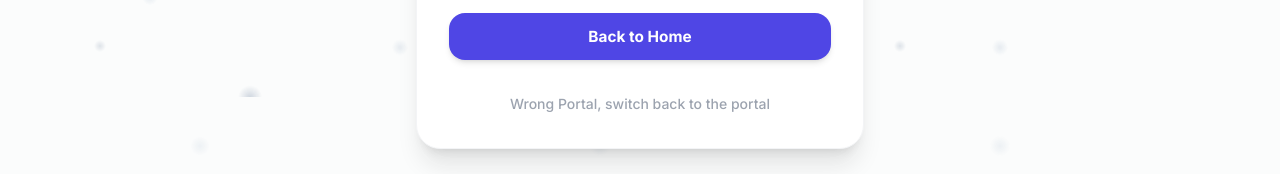
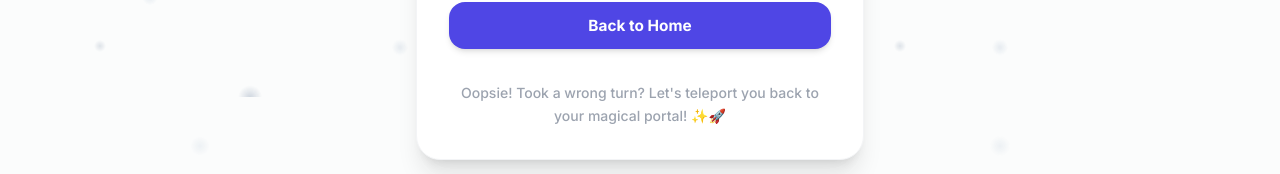
Before and after one commit to Db8067/Sponsora, a Next.js app in the folder main-app/: page /unauthorized in a window 1280 px wide. Shown: the part 500-674 px from the top of the page. Built offline with nearby package versions, Linux system fonts and the light colour scheme; no server answers.

Commit message:
Fix checkbox click handler and add cute message on unauthorized page

```diff
--- a/main-app/app/admin/page.tsx
+++ b/main-app/app/admin/page.tsx
@@ -231,12 +231,16 @@ export default function AdminDashboardPage() {
 
                                 <div className="space-y-2 mb-4">
                                     {['participant', 'organizer', 'sponsor'].map((role) => (
-                                        <label key={role} className={`flex items-center gap-3 p-3 rounded-xl border cursor-pointer transition-all ${selectedRoles.includes(role) ? 'bg-indigo-50 border-indigo-200' : 'bg-white border-gray-200 hover:bg-gray-50'}`}>
+                                        <div
+                                            key={role}
+                                            onClick={() => toggleRole(role)}
+                                            className={`flex items-center gap-3 p-3 rounded-xl border cursor-pointer transition-all ${selectedRoles.includes(role) ? 'bg-indigo-50 border-indigo-200' : 'bg-white border-gray-200 hover:bg-gray-50'}`}
+                                        >
                                             <div className={`w-5 h-5 rounded-md flex items-center justify-center shrink-0 transition-colors ${selectedRoles.includes(role) ? 'bg-indigo-600 text-white' : 'border border-gray-300'}`}>
                                                 {selectedRoles.includes(role) && <Check size={14} strokeWidth={3} />}
                                             </div>
                                             <span className={`text-sm font-semibold capitalize ${selectedRoles.includes(role) ? 'text-indigo-900' : 'text-gray-600'}`}>{role}</span>
-                                        </label>
+                                        </div>
                                     ))}
                                 </div>
 
--- a/main-app/app/unauthorized/page.tsx
+++ b/main-app/app/unauthorized/page.tsx
@@ -63,7 +63,7 @@ export default function UnauthorizedPage({ searchParams }: { searchParams: { rol
 
         <div className="pt-2">
           <Link href="/get-started" className="text-sm text-gray-400 hover:text-indigo-600 font-medium transition-colors">
-            Wrong Portal, switch back to the {role !== 'unknown' ? role.charAt(0).toUpperCase() + role.slice(1) : ''} portal
+            Oopsie! Took a wrong turn? Let's teleport you back to your magical portal! ✨🚀
           </Link>
         </div>
 
```
